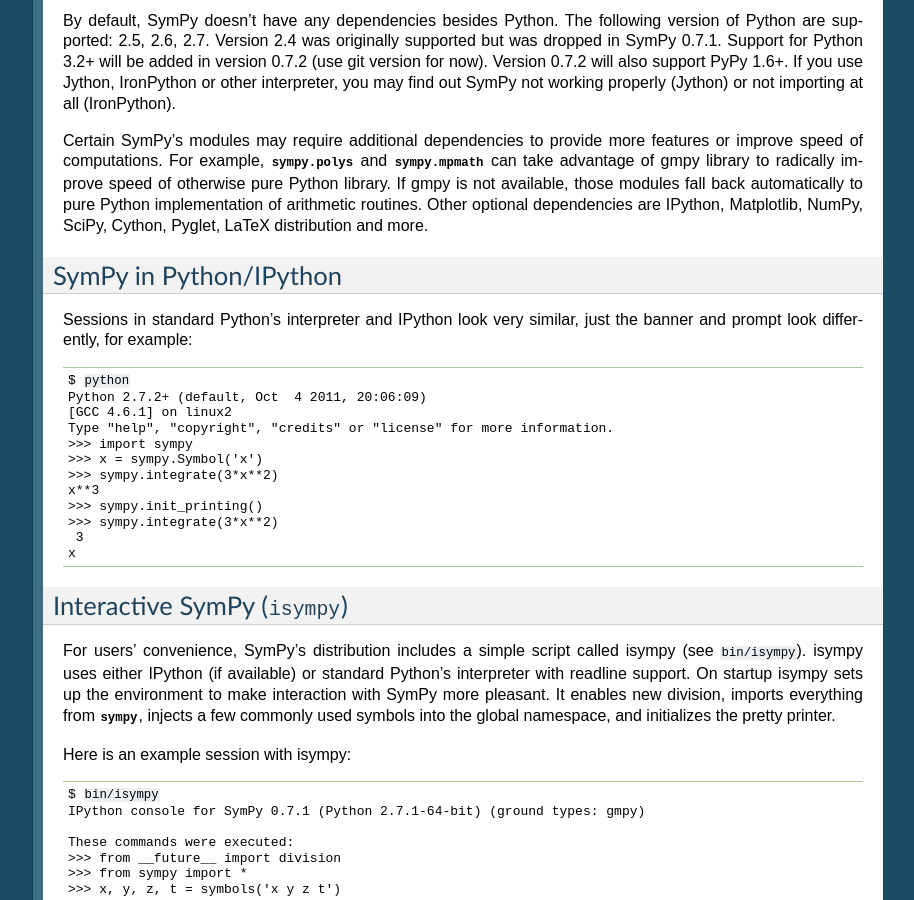
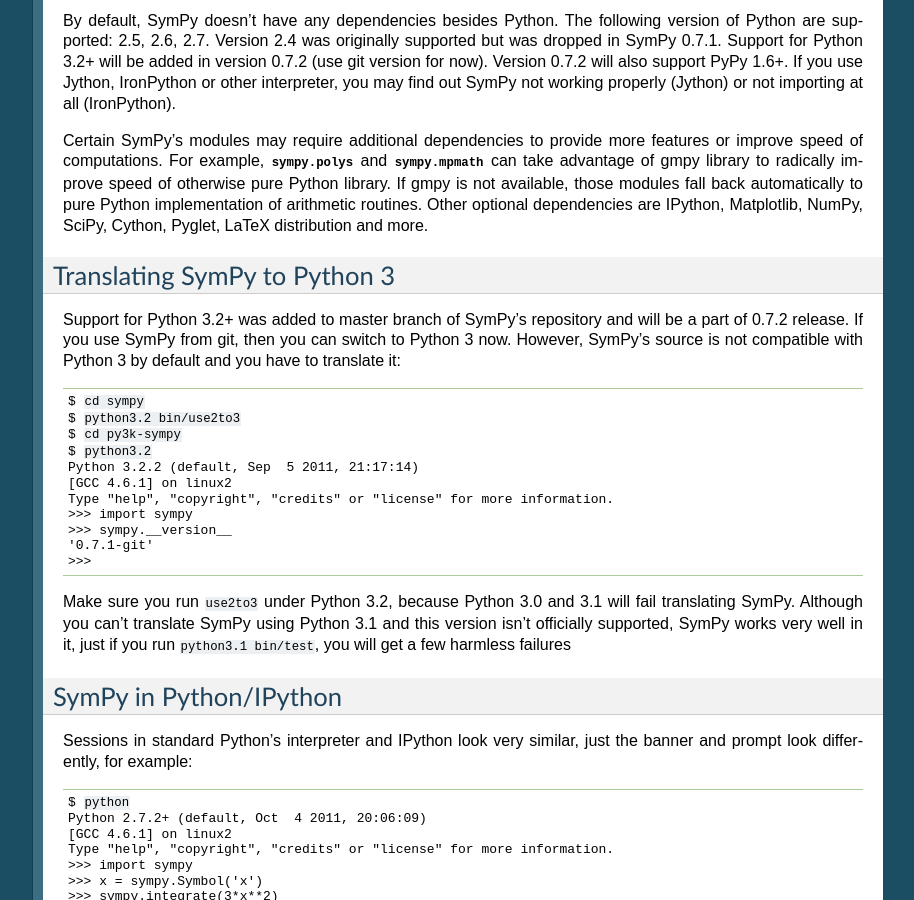
Before and after one commit to sympy/scipy-2016-tutorial, a Sphinx documentation site: the page built from source/installing.rst, in a window 1280 px wide and 900 px high, scrolled down 751 px. Shown: the whole window, without its empty margins (187-1101 px from the left). Built offline with Sphinx 7.4.7, drawn with Linux system fonts in a browser that asks for light colours; cross-references to code outside the pages are shown as plain code; some of the changed text lies outside the part shown.

Commit message:
Added information about translating to Python 3

```diff
--- a/source/installing.rst
+++ b/source/installing.rst
@@ -62,6 +62,33 @@ improve speed of otherwise pure Python library. If gmpy is not available,
 those modules fall back automatically to pure Python implementation of
 arithmetic routines. Other optional dependencies are IPython, Matplotlib,
 NumPy, SciPy, Cython, Pyglet, LaTeX distribution and more.
+
+Translating SymPy to Python 3
+-----------------------------
+
+Support for Python 3.2+ was added to master branch of SymPy's repository
+and will be a part of 0.7.2 release. If you use SymPy from git, then you
+can switch to Python 3 now. However, SymPy's source is not compatible with
+Python 3 by default and you have to translate it:
+
+.. parsed-literal::
+
+    $ :input:`cd sympy`
+    $ :input:`python3.2 bin/use2to3`
+    $ :input:`cd py3k-sympy`
+    $ :input:`python3.2`
+    Python 3.2.2 (default, Sep  5 2011, 21:17:14)
+    [GCC 4.6.1] on linux2
+    Type "help", "copyright", "credits" or "license" for more information.
+    >>> import sympy
+    >>> sympy.__version__
+    '0.7.1-git'
+    >>>
+
+Make sure you run ``use2to3`` under Python 3.2, because Python 3.0 and 3.1
+will fail translating SymPy. Although you can't translate SymPy using Python
+3.1 and this version isn't officially supported, SymPy works very well in it,
+just if you run ``python3.1 bin/test``, you will get a few harmless failures
 
 SymPy in Python/IPython
 -----------------------
```
